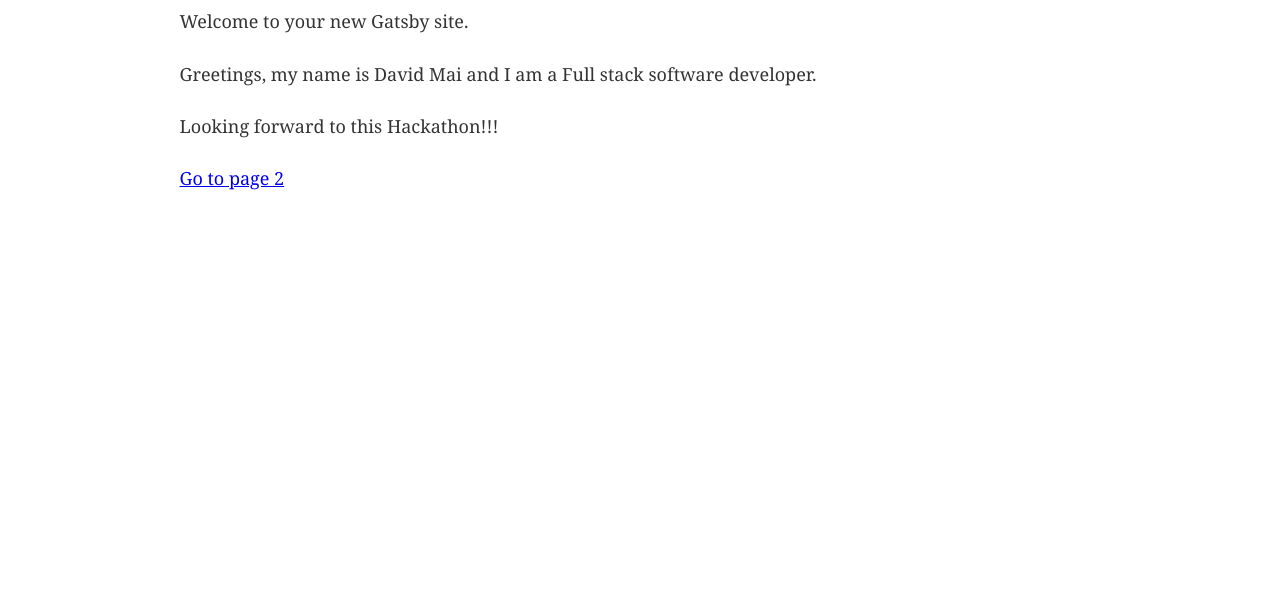
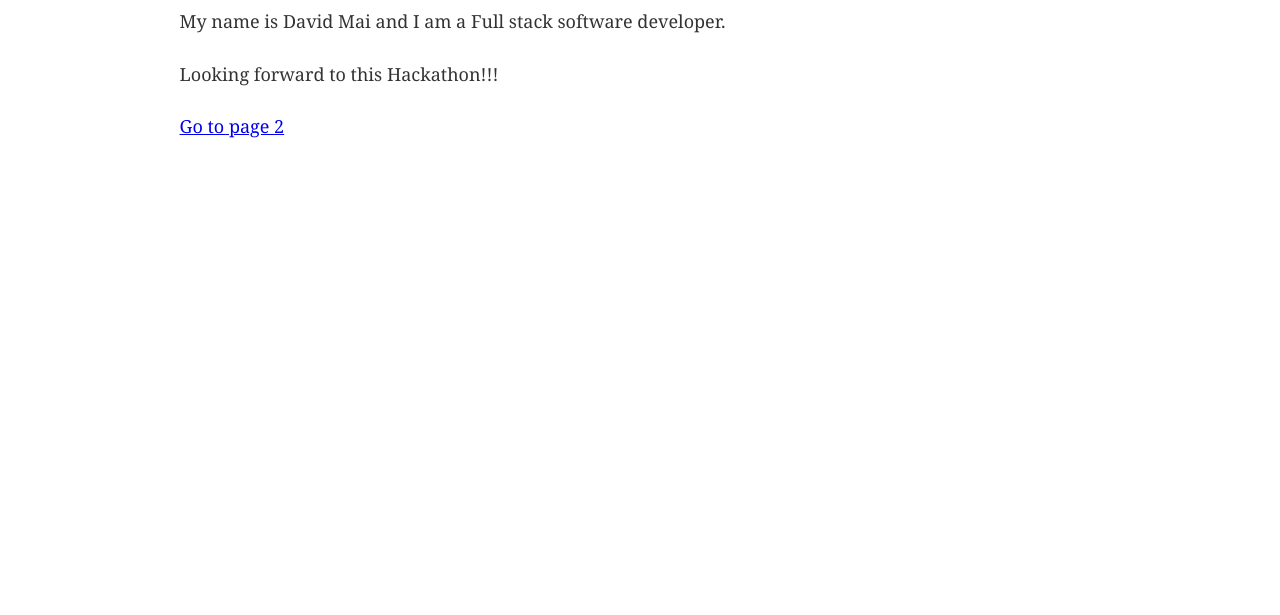
Before and after one commit to dmai261/JAMSTACK-intro, a Gatsby site: page / in a window 1280 px wide. Shown: the part 185-800 px from the top of the page. Built offline with nearby package versions, Linux system fonts and the light colour scheme; Gatsby itself is replaced by a stand-in of ours.

Commit message:
second commit

```diff
--- a/src/pages/index.js
+++ b/src/pages/index.js
@@ -6,8 +6,7 @@ import Layout from '../components/layout'
 const IndexPage = () => (
   <Layout>
     <h1>Hello world!</h1>
-    <p>Welcome to your new Gatsby site.</p>
-    <p>Greetings, my name is David Mai and I am a Full stack software developer.</p>
+    <p>My name is David Mai and I am a Full stack software developer.</p>
     <p>Looking forward to this Hackathon!!!</p>
     <Link to="/page-2/">Go to page 2</Link>
   </Layout>
```
